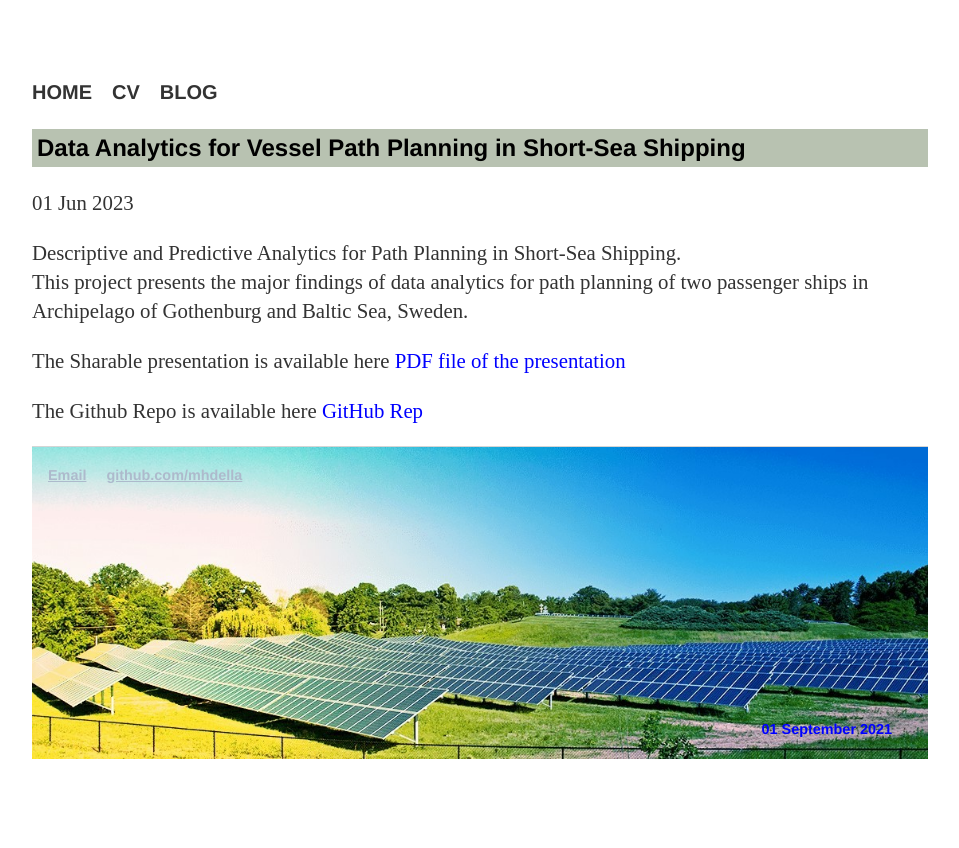
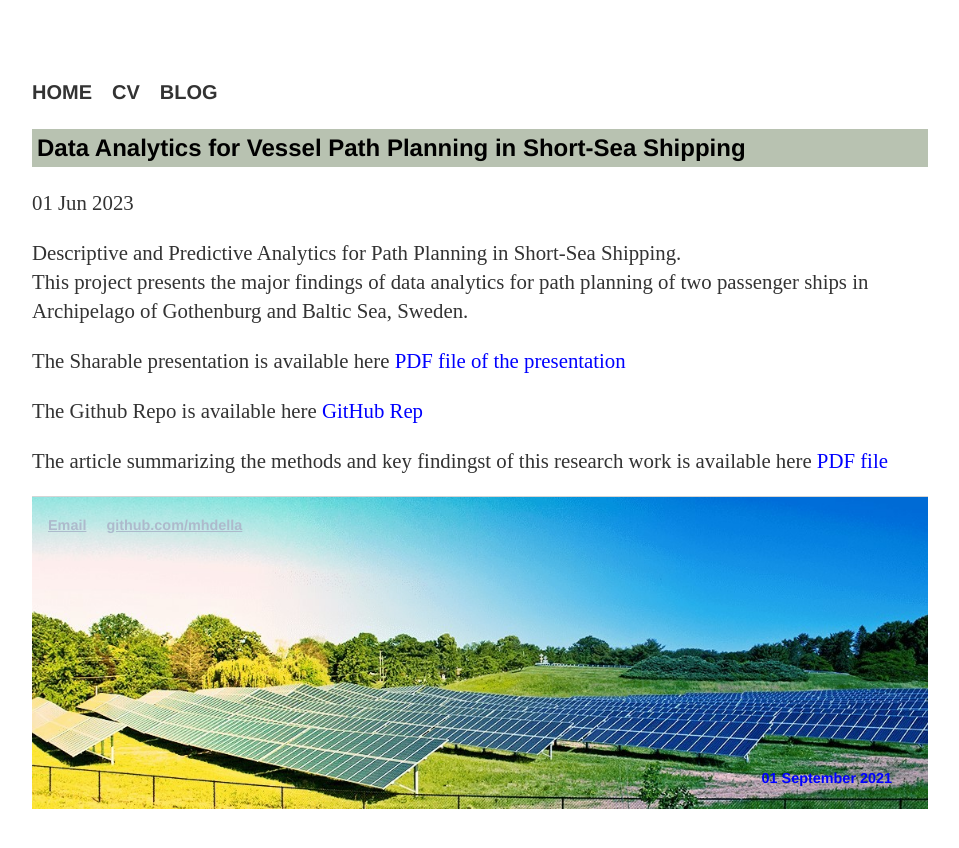
Before and after one commit to MohamedAbuella/MohamedAbuella.github.io, a Jekyll site: the page built from _posts/2023-06-01-Data_Analytics_for_Path_Planning_in_Short_Sea_Shipping.html, in a window 1280 px wide. Shown: the top 848 px of the page, without its empty margins (160-1119 px from the left). Built offline with Jekyll 4.4.1, drawn with Linux system fonts in a browser that asks for light colours; nearby versions of some CDN libraries; a script that is not in the unit is left out; comment, search, counter and statistics services are not loaded.

Commit message:
Update 2023-06-01-Data_Analytics_for_Path_Planning_in_Short_Sea_Shipping.html
Data Analytics for Vessel Path Planning in Short-Sea Shipping

```diff
--- a/_posts/2023-06-01-Data_Analytics_for_Path_Planning_in_Short_Sea_Shipping.html
+++ b/_posts/2023-06-01-Data_Analytics_for_Path_Planning_in_Short_Sea_Shipping.html
@@ -1,5 +1,5 @@
 ---
-title:      "Data Analytics for Vessel Path Planning in Short-Sea Shipping "
+title:      "Data Analytics for Vessel Path Planning in Short-Sea Shipping"
 created_at: 2023-06-01 12:00:00 EST
 author:     Mohamed Abuella
 layout:     post
@@ -9,3 +9,4 @@ tags:       [Blog]
 <br> This project presents the major findings of data analytics for path planning of two passenger ships in Archipelago of Gothenburg and Baltic Sea, Sweden.
 <p>The Sharable presentation is available here <a href="https://github.com/MohamedAbuella/Path4SSS/blob/main/Vessel_Path_Identification_in_SSS_v2.pdf" target="_blank" style="color:blue"> PDF file of the presentation </a>
 <p>The Github Repo is available here <a href="https://github.com/MohamedAbuella/Path4SSS" target="_blank" style="color:blue"> GitHub Rep </a> </p>
+<p>The article summarizing the methods and key findingst of this research work is available here <a href="https://github.com/MohamedAbuella/Path4SSS/blob/main/Path_Clustering_RG.pdf" target="_blank" style="color:blue"> PDF file </a> </p>
```
